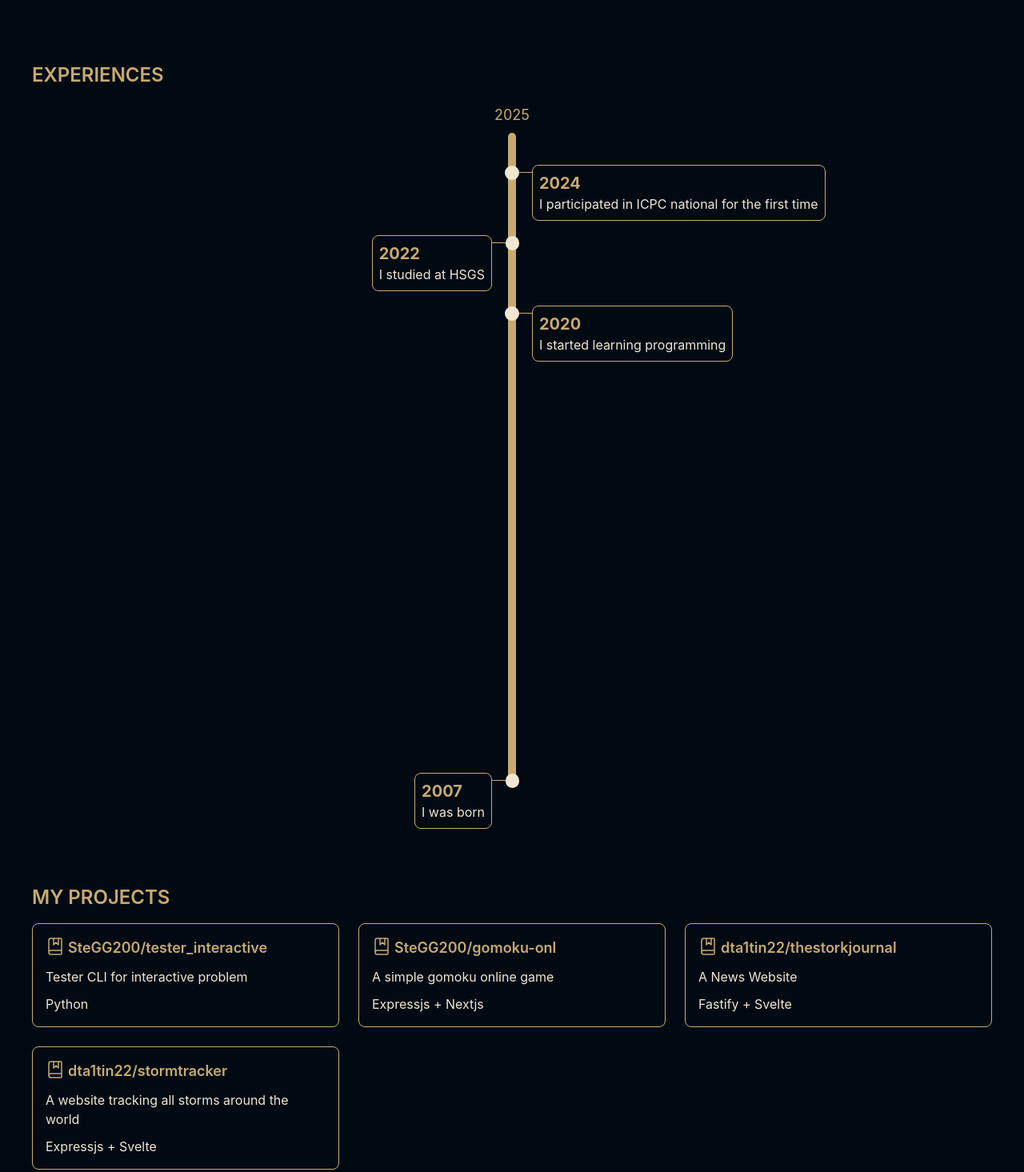
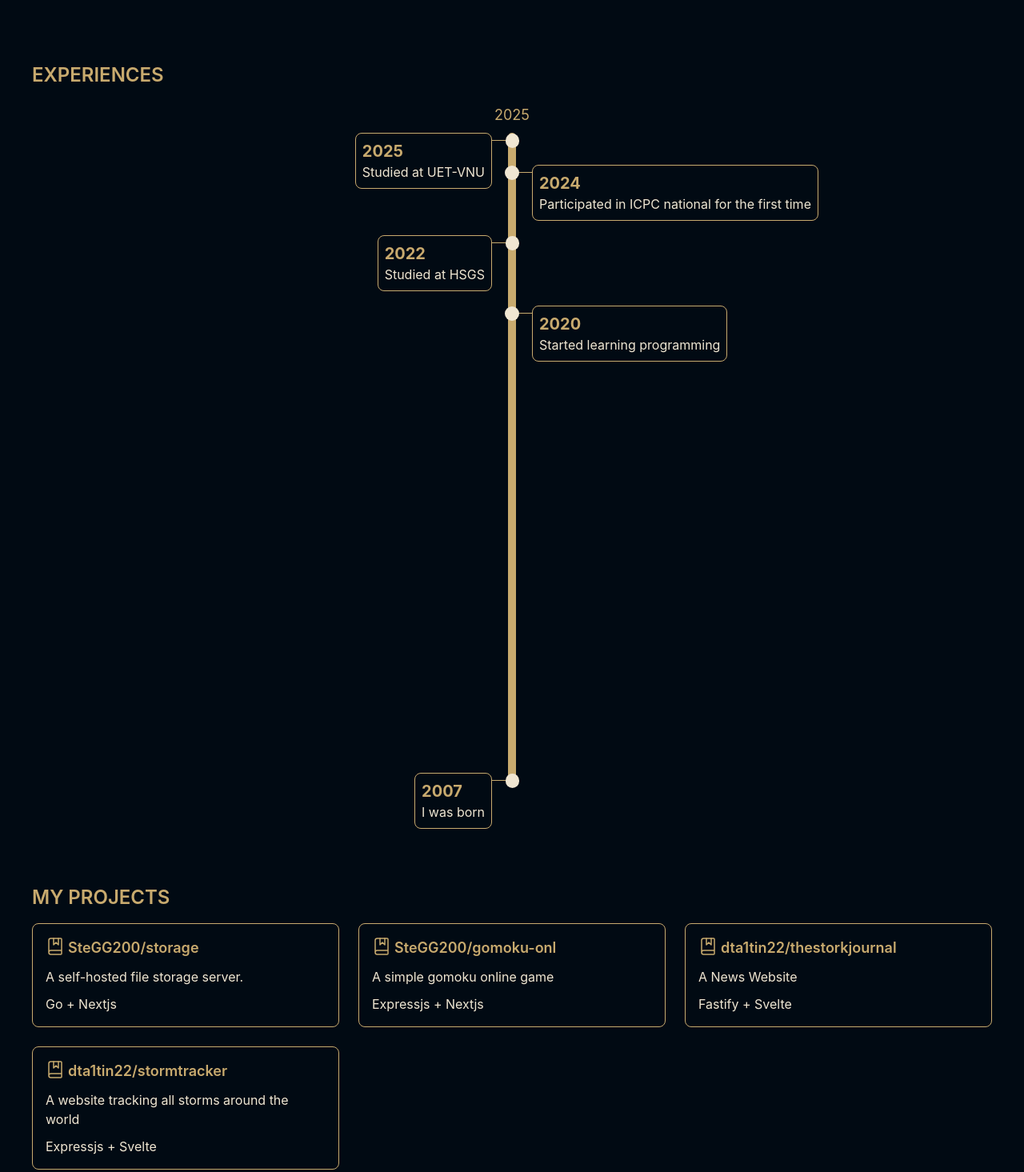
Before and after one commit to SteGG200/SteGG200.github.io, a SvelteKit app: page / in a window 1280 px wide. Shown: the part 1401-2866 px from the top of the page at 80% size. Built offline with nearby package versions, Linux system fonts and the light colour scheme.

Commit message:
feat: update personal information

```diff
--- a/src/components/sections/ExperiencesSection.svelte
+++ b/src/components/sections/ExperiencesSection.svelte
@@ -4,9 +4,10 @@
 
 	const experiences: IExperience[] = [
 		{ year: 2007, description: 'I was born' },
-		{ year: 2020, description: 'I started learning programming' },
-		{ year: 2022, description: 'I studied at HSGS' },
-		{ year: 2024, description: 'I participated in ICPC national for the first time' }
+		{ year: 2020, description: 'Started learning programming' },
+		{ year: 2022, description: 'Studied at HSGS' },
+		{ year: 2024, description: 'Participated in ICPC national for the first time' },
+		{ year: 2025, description: 'Studied at UET-VNU' }
 	];
 </script>
 
--- a/src/components/sections/InformationSection.svelte
+++ b/src/components/sections/InformationSection.svelte
@@ -4,7 +4,7 @@
 	const generalInformation: { label: string; value: string }[] = [
 		{ label: 'Full Name', value: 'Nguyễn Hòa Bình' },
 		{ label: 'Current Location', value: 'Hanoi, Vietnam' },
-		{ label: 'Current Job', value: 'Student at HSGS' },
+		{ label: 'Current Job', value: 'Student at UET-VNU' },
 		{ label: 'Hobbies', value: 'Gaming, Coding, Listening to Music' },
 		{ label: 'Favorite Club', value: 'SKT T1' }
 	];
--- a/src/components/sections/ProjectsSection.svelte
+++ b/src/components/sections/ProjectsSection.svelte
@@ -4,9 +4,9 @@
 
 	const repositories: IRepository[] = [
 		{
-			fullName: 'SteGG200/tester_interactive',
-			description: 'Tester CLI for interactive problem',
-			language: 'Python'
+			fullName: 'SteGG200/storage',
+			description: 'A self-hosted file storage server.',
+			language: 'Go + Nextjs'
 		},
 		{
 			fullName: 'SteGG200/gomoku-onl',
```
